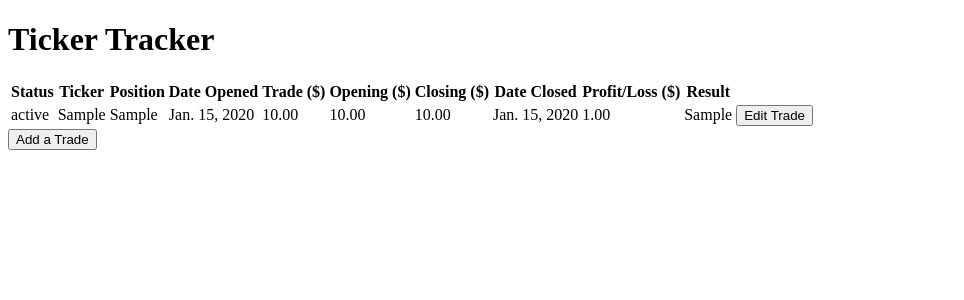
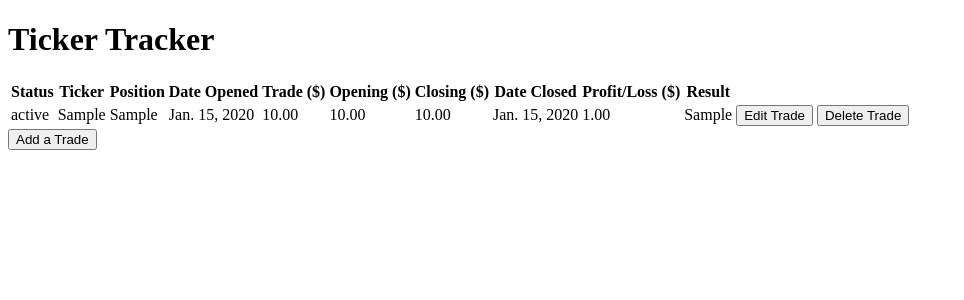
Before and after one commit to DannyGilligan/ticker-tracker, a Django app: page / in a window 1280 px wide. Shown: the top 300 px of the page, without its empty margins (0-964 px from the left). Run offline with Django 3.2, Linux system fonts and the light colour scheme; tables that the repository leaves empty hold one stand-in row (values such as "Sample post").

Commit message:
Add functionality to delete trade from tracker in views.py and update urlpatterns in urls.py

```diff
--- a/ticker_tracker/urls.py
+++ b/ticker_tracker/urls.py
@@ -15,11 +15,12 @@ Including another URLconf
 """
 from django.contrib import admin
 from django.urls import path
-from tracker.views import get_tracker, add_trade, edit_trade
+from tracker.views import get_tracker, add_trade, edit_trade, delete_trade
 
 urlpatterns = [
     path('admin/', admin.site.urls),
     path('', get_tracker, name='get_tracker'),
     path('add_trade', add_trade, name='add_trade'),
     path('edit_trade/<ticker_id>', edit_trade, name='edit_trade'),
+    path('delete_trade/<ticker_id>', delete_trade, name='delete_trade'),
 ]
--- a/tracker/templates/tracker/edit_trade.html
+++ b/tracker/templates/tracker/edit_trade.html
@@ -11,13 +11,12 @@
     <form method="POST">
         {% csrf_token %}
         {{ form.as_p }}
-
-
         <div>
             <p>
                 <button type="submit">Update Trade</button>
             </p>
         </div>
+    </div>
 
 
 
--- a/tracker/templates/tracker/tracker.html
+++ b/tracker/templates/tracker/tracker.html
@@ -37,6 +37,11 @@
                     <button>Edit Trade</button>
                 </a>
             </td>
+            <td>
+                <a href="/delete_trade/ {{ ticker.id }}">
+                    <button>Delete Trade</button>
+                </a>
+            </td>
         </tr>
         {% empty %}
         <tr><td>There are currently no trades to track</td></tr>
--- a/tracker/views.py
+++ b/tracker/views.py
@@ -5,7 +5,7 @@ from .forms import EditTradeForm
 
 # Create your views here.
 
-# View for the main tracker that will render all ticker related objects (opening price, closing price etc).
+# View for the main tracker that will render all ticker related objects in the table appearing in tracker.html (opening price, closing price etc).
 
 def get_tracker(request):
     trackers = Tracker.objects.all()
@@ -46,3 +46,11 @@ def edit_trade(request, ticker_id):
         'form': form
     }
     return render(request, 'tracker/edit_trade.html', context)
+
+
+# View to allow the user to delete a trade from the tracker
+
+def delete_trade(request, ticker_id):
+    ticker = get_object_or_404(Tracker, id=ticker_id)
+    ticker.delete()
+    return redirect('get_tracker')
```
Also changed, not shown: db.sqlite3.
